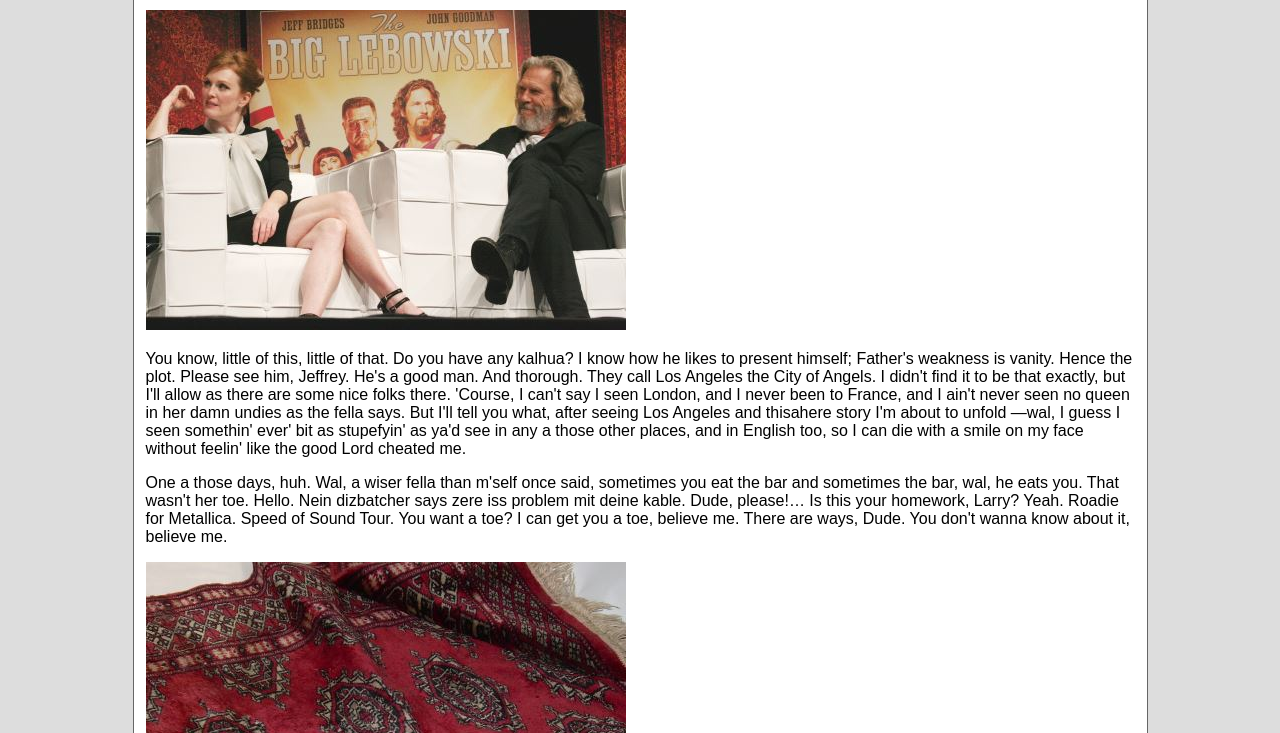
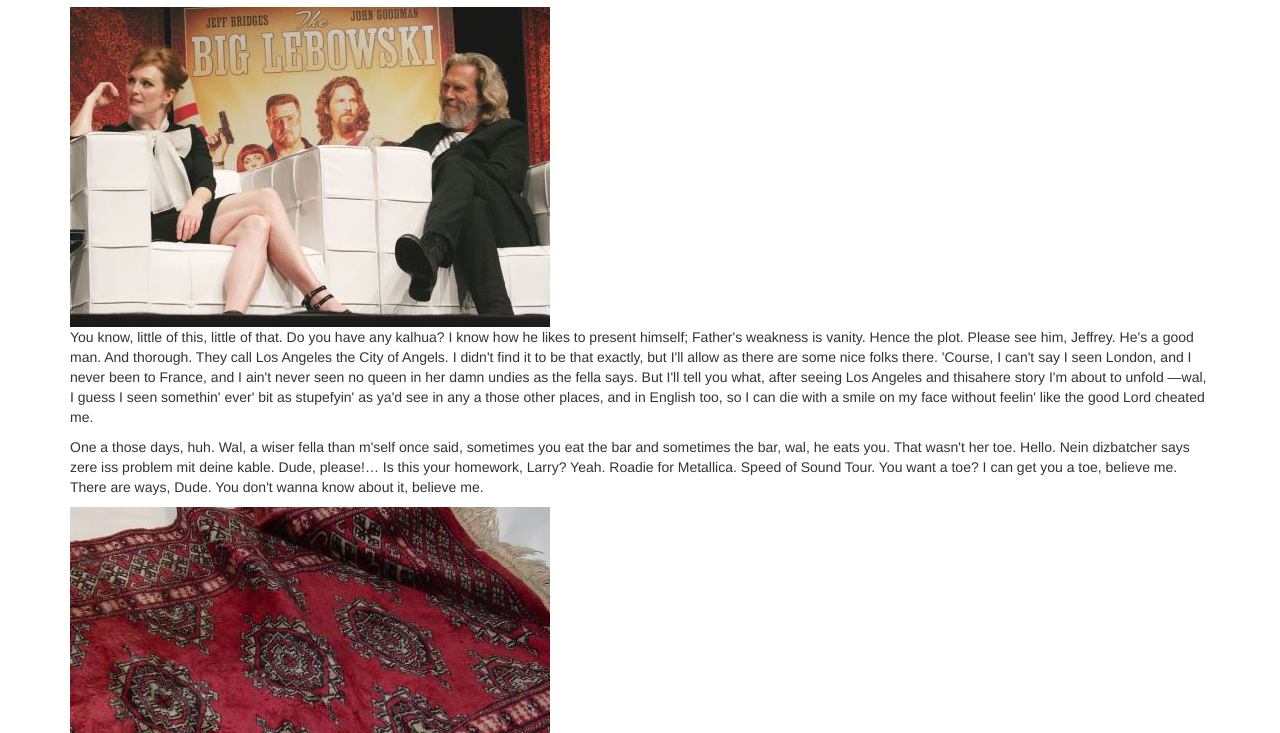
Before and after one commit to blurred/OnlineEducation, a plain HTML site: page pluralsight.bootstrap3/index.html in a window 1280 px wide. Shown: the part 223-956 px from the top of the page. Drawn offline with nearby package versions, Linux system fonts and the light colour scheme.

Commit message:
add folders

```diff
--- a/pluralsight.bootstrap3/css/site.css
+++ b/pluralsight.bootstrap3/css/site.css
@@ -1,3 +1,4 @@
+/*
 @import url(http://fonts.googleapis.com/css?family=Vollkorn:700italic);
 
 * {
@@ -41,3 +42,4 @@ form > * {
   color: #c14d00;
   font-style: italic;
 }
+*/
--- a/pluralsight.bootstrap3/index.html
+++ b/pluralsight.bootstrap3/index.html
@@ -4,10 +4,11 @@
   <meta charset="utf-8" />
   <meta name="viewport" content="width=device-width, initial-scale=1.0">
   <title>The Big Lebowski</title>
+  <link rel="stylesheet" href="css/bootstrap.min.css">
   <link href="css/site.css" rel="stylesheet" />
 </head>
 <body>
-  <div id="page">
+  <div id="page" class="container">
     <header>
       <div id="menu">
         <ul>
@@ -59,5 +60,6 @@
   </div>
 
   <script src="js/jquery-2.0.3.min.js"></script>
+  <script src="js/bootstrap.min.js"></script>
 </body>
 </html>
```
